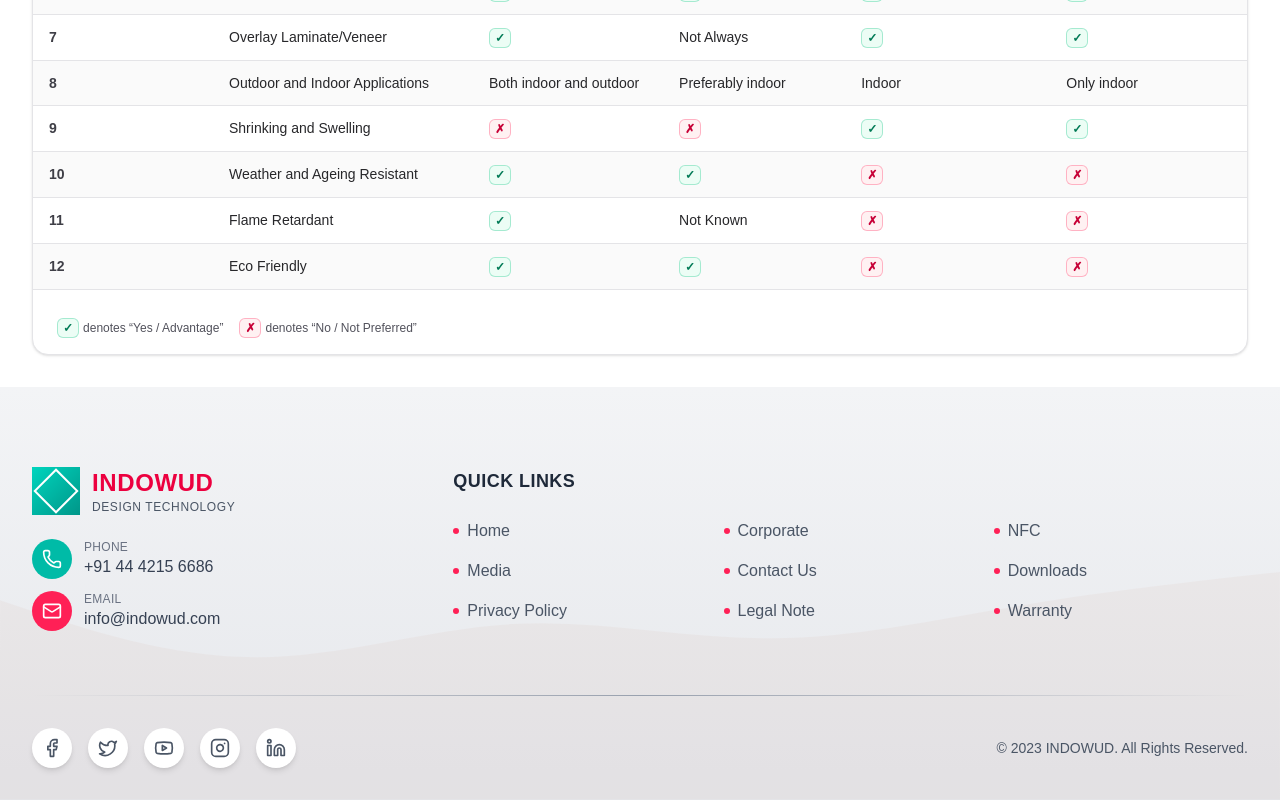
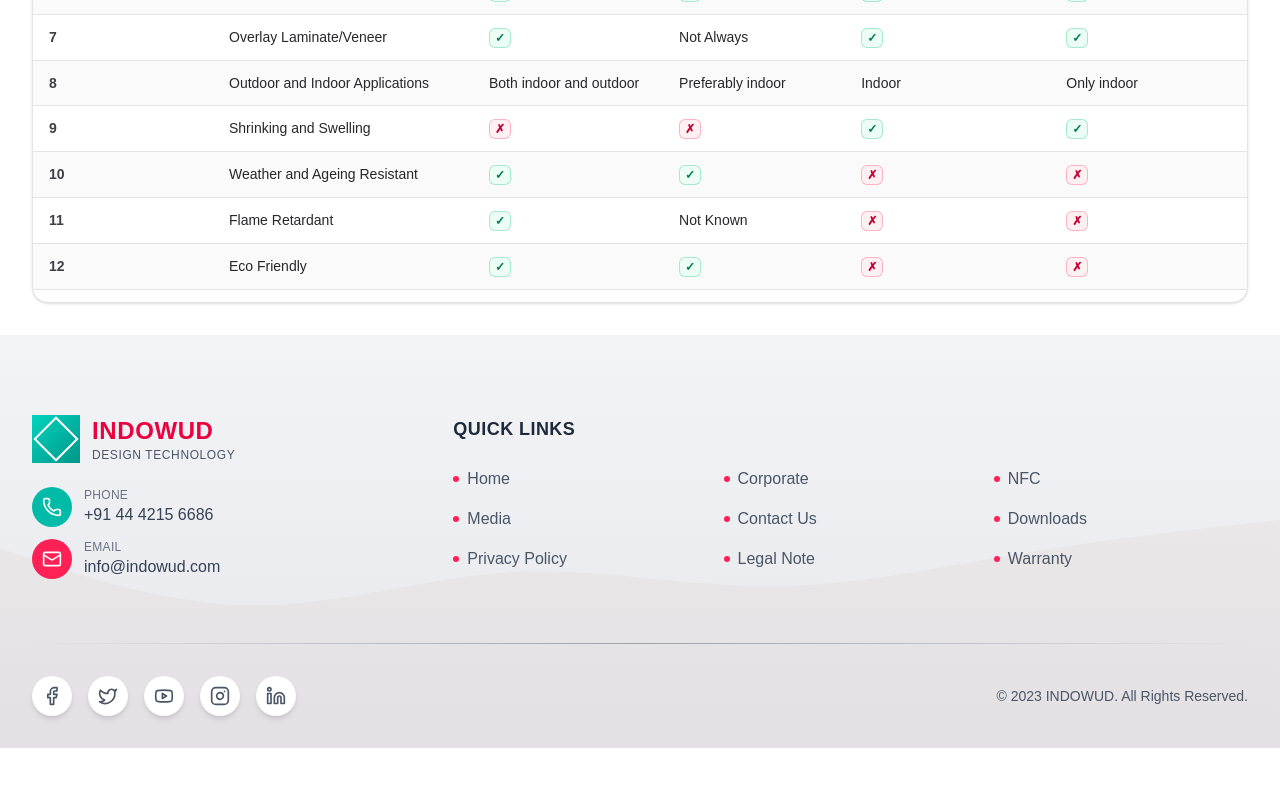
Before and after one commit to Monil072718/indowud, a Next.js app: page /nfc/whynfc in a window 1280 px wide. Shown: the part 738-1538 px from the top of the page. After the commit the page ends 1486 px from the top, so only its background shows below. Built offline with nearby package versions, Linux system fonts and the light colour scheme.

Commit message:
Remove div

```diff
--- a/src/app/nfc/whynfc/page.tsx
+++ b/src/app/nfc/whynfc/page.tsx
@@ -109,11 +109,6 @@ export default function ComparativeStudyPage() {
             </table>
           </div>
 
-          {/* Legend */}
-          <div className="flex items-center gap-4 px-6 py-4 text-xs text-zinc-600">
-            <span className="inline-flex items-center gap-1"><Tick /> denotes “Yes / Advantage”</span>
-            <span className="inline-flex items-center gap-1"><Cross /> denotes “No / Not Preferred”</span>
-          </div>
         </div>
       </section>
     </main>
```
